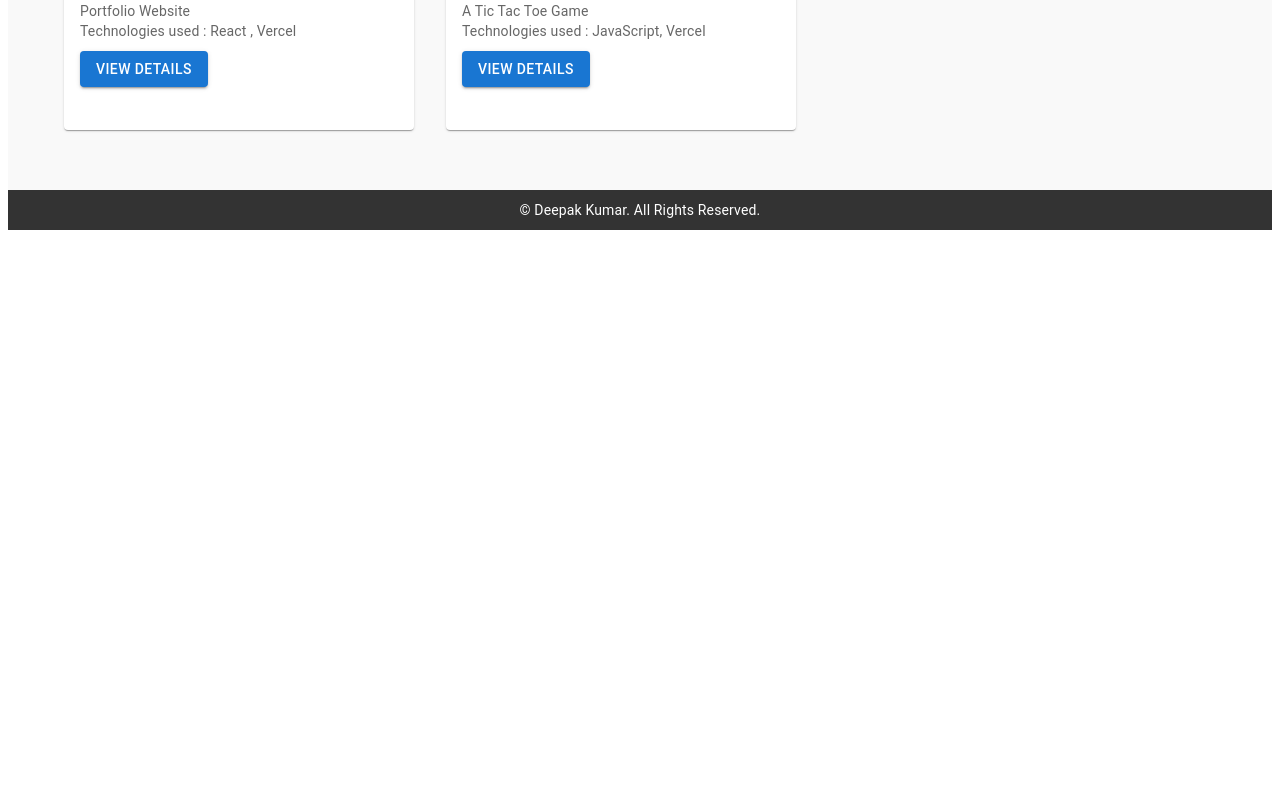
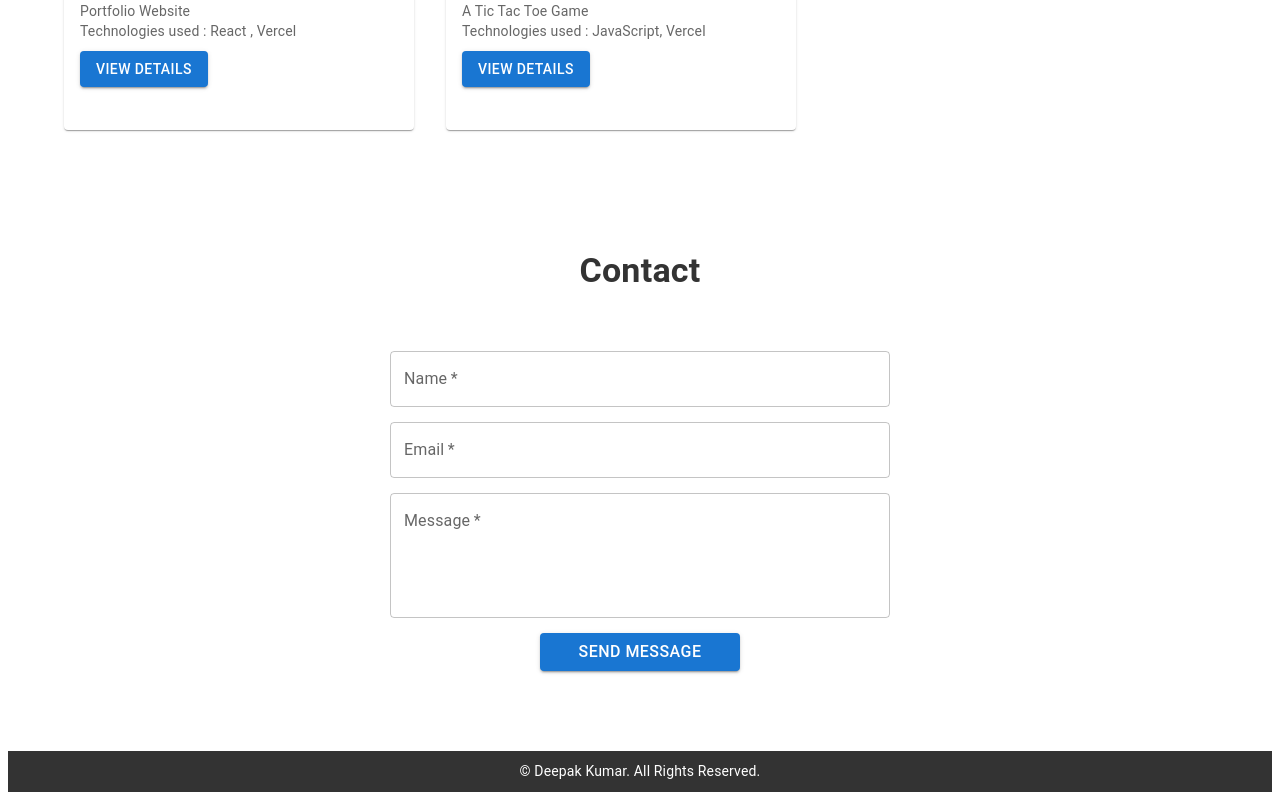
Before and after one commit to KDeepak5673/DeepakWeb, a React (Create React App) app in the folder client/: page / in a window 1280 px wide. Shown: the part 2054-2854 px from the top of the page. Before the commit the page ends 2292 px from the top, so only its background shows below. Built offline with nearby package versions, Linux system fonts and the light colour scheme.

Commit message:
Contact Session

```diff
--- a/client/package.json
+++ b/client/package.json
@@ -3,6 +3,7 @@
   "version": "0.1.0",
   "private": true,
   "dependencies": {
+    "@emailjs/browser": "^4.4.1",
     "@emotion/react": "^11.13.5",
     "@emotion/styled": "^11.13.5",
     "@mui/icons-material": "^6.3.0",
@@ -10,6 +11,8 @@
     "@testing-library/jest-dom": "^5.17.0",
     "@testing-library/react": "^13.4.0",
     "@testing-library/user-event": "^13.5.0",
+    "emailjs": "^4.0.3",
+    "emailjs-com": "^3.2.0",
     "react": "^18.3.1",
     "react-dom": "^18.3.1",
     "react-router-dom": "^7.1.1",
--- a/client/src/Components/Homepage.jsx
+++ b/client/src/Components/Homepage.jsx
@@ -4,6 +4,7 @@ import Hero from "./hero/Hero";
 import About from "./about/About";
 import Projects from "./projects/Project";
 import Footer from "./footer/Footer";
+import Contact from "./contact/Contact";
 
 const Homepage = () => {
     return (
@@ -12,6 +13,7 @@ const Homepage = () => {
             <Hero />
             <About />
             <Projects />
+            <Contact/>
             <Footer />
         </div>
     );
--- /dev/null
+++ b/client/src/Components/contact/Contact.jsx
@@ -0,0 +1,116 @@
+import React, { useState, useRef } from "react";
+import { Box, TextField, Button, Typography } from "@mui/material";
+import emailjs from "emailjs-com"; // Import EmailJS
+
+const ContactForm = () => {
+    // State for form fields
+    const [userName, setUserName] = useState("");
+    const [userEmail, setUserEmail] = useState("");
+    const [message, setMessage] = useState("");
+    const [status, setStatus] = useState(""); // To display success or error messages
+
+    // Reference for the form element
+    const form = useRef();
+
+    // Handle form submission
+    const handleSubmit = (e) => {
+        e.preventDefault();
+
+        // Send email using EmailJS
+        emailjs
+            .sendForm(
+                "service_pz35m4d", // Service ID
+                "template_knmpp29", // Template ID
+                form.current, // Form element
+                "OO4mkdTjq7eEoB5d6" // Public key
+            )
+            .then(
+                (response) => {
+                    setStatus("Message sent successfully!");
+                    console.log(response);
+                    // Reset form fields after submission
+                    setUserName("");
+                    setUserEmail("");
+                    setMessage("");
+                },
+                (error) => {
+                    setStatus("Failed to send message. Please try again.");
+                    console.log(error);
+                }
+            );
+    };
+
+    return (
+        <Box sx={{ padding: "60px 0", display: "flex", flexDirection: "column", alignItems: "center" }}>
+            <Typography
+                variant="h4"
+                sx={{
+                    fontWeight: "bold",
+                    marginBottom: "40px",
+                    textAlign: "center",
+                    color: "#333",
+                }}
+            >
+                Contact
+            </Typography>
+
+            {/* Contact Form */}
+            <form ref={form} onSubmit={handleSubmit} style={{ maxWidth: "500px", width: "100%", padding: "20px", borderRadius: "8px" }}>
+                <TextField
+                    label="Name"
+                    variant="outlined"
+                    fullWidth
+                    value={userName}
+                    onChange={(e) => setUserName(e.target.value)}
+                    sx={{ marginBottom: "15px" }}
+                    name="UserName" // Make sure the input name matches the placeholder in your template
+                    required
+                />
+                <TextField
+                    label="Email"
+                    variant="outlined"
+                    type="email"
+                    fullWidth
+                    value={userEmail}
+                    onChange={(e) => setUserEmail(e.target.value)}
+                    sx={{ marginBottom: "15px" }}
+                    name="UserEmail" // Make sure the input name matches the placeholder in your template
+                    required
+                />
+                <TextField
+                    label="Message"
+                    variant="outlined"
+                    fullWidth
+                    multiline
+                    rows={4}
+                    value={message}
+                    onChange={(e) => setMessage(e.target.value)}
+                    sx={{ marginBottom: "15px" }}
+                    name="message" // Make sure the input name matches the placeholder in your template
+                    required
+                />
+                <Button type="submit" variant="contained" color="primary" sx={{
+                    width: "40%", display: "block",  // Make the button block-level to respect the width property
+                    padding: "5px", fontSize: "16px", margin: "0 auto"
+                }}>
+                    Send Message
+                </Button>
+            </form>
+
+            {/* Display status */}
+            {status && (
+                <Typography
+                    sx={{
+                        textAlign: "center",
+                        marginTop: "20px",
+                        color: status.includes("success") ? "green" : "red",
+                    }}
+                >
+                    {status}
+                </Typography>
+            )}
+        </Box>
+    );
+};
+
+export default ContactForm;
--- a/client/src/Components/projects/Project.jsx
+++ b/client/src/Components/projects/Project.jsx
@@ -5,7 +5,7 @@ import projectData from "./ProjectData"; // Import the project data
 
 const Projects = () => {
     return (
-        <Box id="projects" sx={{ padding: "60px 0", backgroundColor: "#f9f9f9" }}>
+        <Box id="projects" sx={{ padding: "60px 0" }}>
             <Container>
                 <Typography
                     variant="h4"
```
Also changed, not shown: 1 other file (tests, documents, lock files or other folders).
